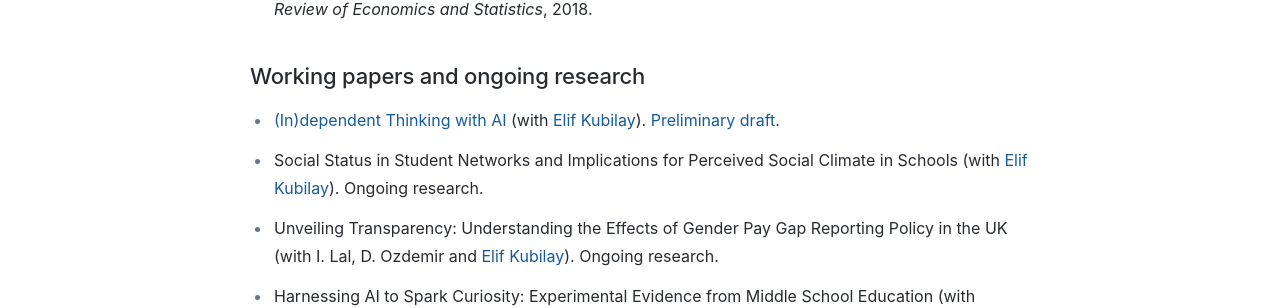
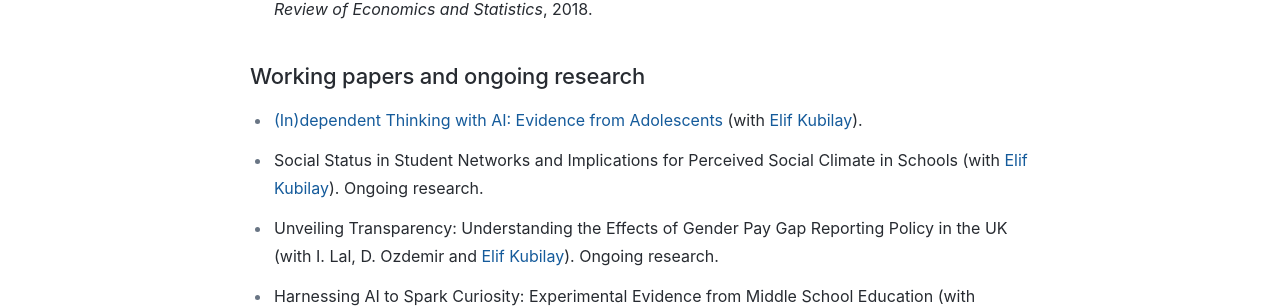
Before and after one commit to ipekmumcu/ipekmumcu.github.io, a Jekyll site: the page built from index.md, in a window 1280 px wide. Shown: the part 630-938 px from the top of the page. Built offline with Jekyll 4.4.1, drawn with Linux system fonts in a browser that asks for light colours.

Commit message:
Update working paper title and link for AI research

```diff
--- a/index.md
+++ b/index.md
@@ -16,7 +16,7 @@ I joined Exeter in 2019 after completing my PhD in Economics at the Institute fo
 
 ## Working papers and ongoing research
 
-- [(In)dependent Thinking with AI](https://drive.google.com/file/d/1oQNU7XYQRoWzVYaQpcafvsw15yzGSJid/view?usp=share_link) (with [Elif Kubilay](https://www.elifkubilay.com/)). [Preliminary draft](https://drive.google.com/file/d/1oQNU7XYQRoWzVYaQpcafvsw15yzGSJid/view?usp=share_link).
+- [(In)dependent Thinking with AI: Evidence from Adolescents](https://drive.google.com/file/d/1oQNU7XYQRoWzVYaQpcafvsw15yzGSJid/view?usp=share_link) (with [Elif Kubilay](https://www.elifkubilay.com/)).
 - Social Status in Student Networks and Implications for Perceived Social Climate in Schools (with [Elif Kubilay](https://www.elifkubilay.com/)). Ongoing research.
 - Unveiling Transparency: Understanding the Effects of Gender Pay Gap Reporting Policy in the UK (with I. Lal, D. Ozdemir and [Elif Kubilay](https://www.elifkubilay.com/)). Ongoing research.
 - Harnessing AI to Spark Curiosity: Experimental Evidence from Middle School Education (with [Vojtěch Bartoš](https://vojtechbartos.net/), [Jana Cahlíková](https://janacahlikova.net/), Miroslava Hapalová, Roman Lyach and [SCIO Research](https://scioresearch.com/)). [AEA RCT Registry](https://www.socialscienceregistry.org/trials/17865).
```
